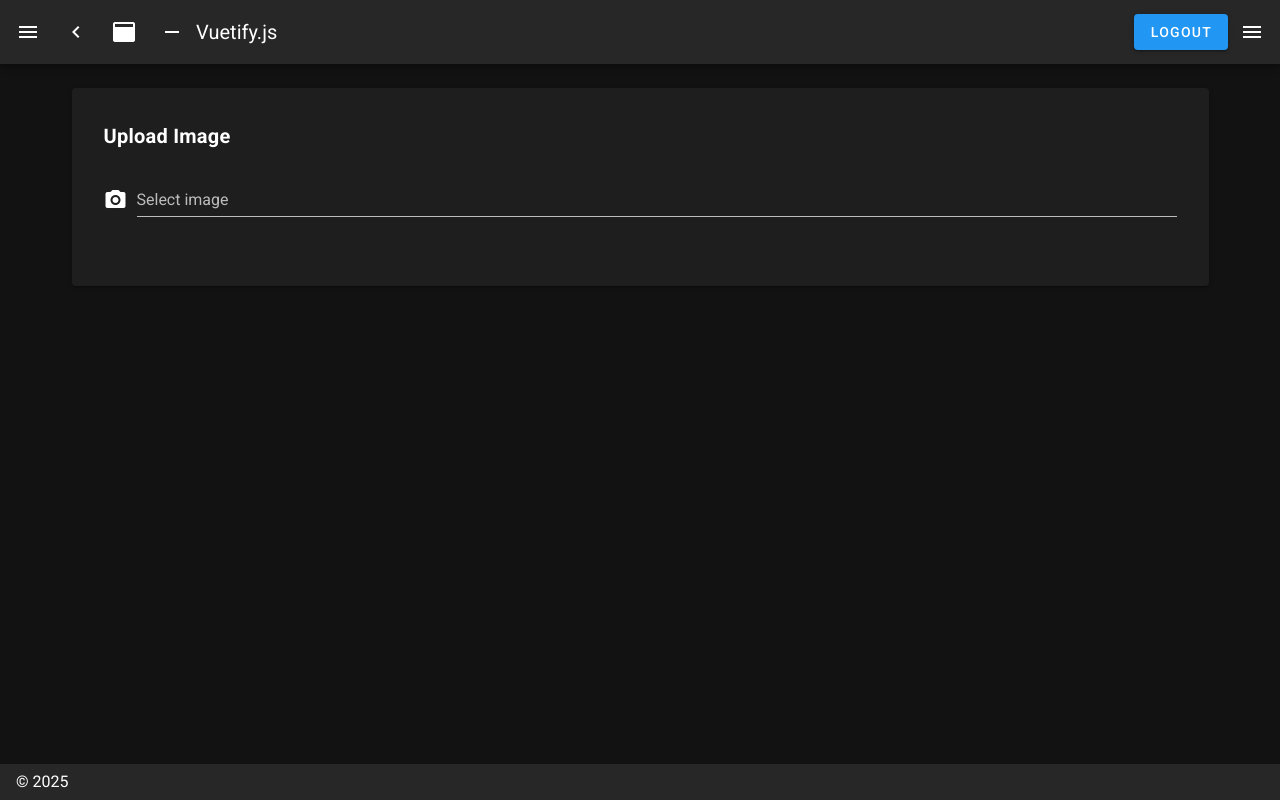
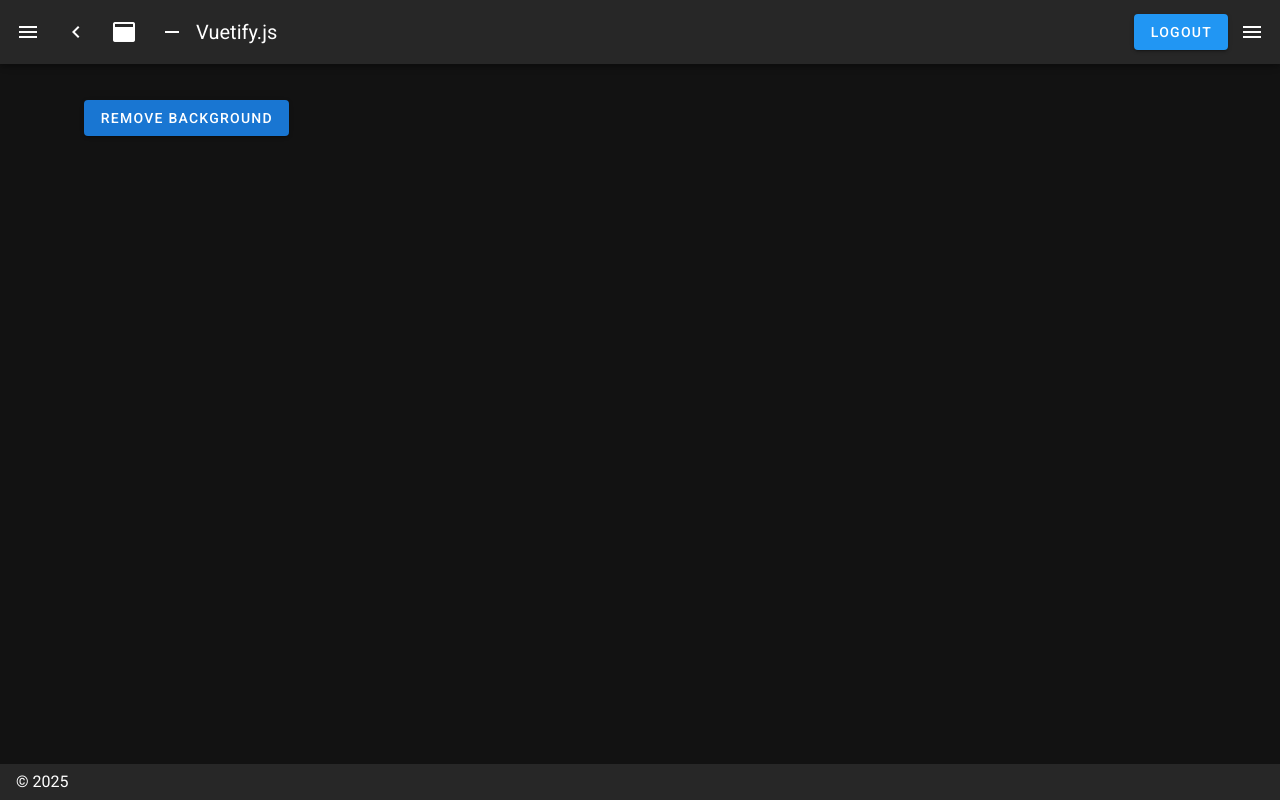
Before and after one commit to tatsuyyyaaa/finals-integ, a Nuxt app: page / in a window 1280 px wide. Built offline with nearby package versions, Linux system fonts and the light colour scheme.

Commit message:
bg update

```diff
--- /dev/null
+++ b/components/RemoveBgTest.vue
@@ -0,0 +1,74 @@
+<!-- components/RemoveBgTest.vue -->
+<template>
+  <v-container>
+    <v-btn color="primary" @click="removeBg">Remove Background</v-btn>
+
+    <v-progress-circular
+      v-if="loading"
+      indeterminate
+      color="primary"
+      class="my-4"
+    ></v-progress-circular>
+
+    <v-img
+      v-if="resultImage"
+      :src="resultImage"
+      max-width="500"
+      contain
+      class="my-4"
+    ></v-img>
+
+    <v-alert v-if="error" type="error" dismissible>
+      {{ error }}
+    </v-alert>
+  </v-container>
+</template>
+
+<script>
+import axios from 'axios'
+
+export default {
+  data() {
+    return {
+      resultImage: null,
+      loading: false,
+      error: null
+    }
+  },
+  methods: {
+    async removeBg() {
+      this.loading = true
+      this.error = null
+      this.resultImage = null
+
+      const formData = new FormData()
+      formData.append('image_url', 'https://www.remove.bg/example.jpg') // ✅ test image
+      formData.append('size', 'auto')
+
+      try {
+        const response = await axios.post(
+          'https://api.remove.bg/v1.0/removebg',
+          formData,
+          {
+            headers: {
+              'X-Api-Key': 'P4At48TEFkGFNsTwKozJF6Q1',
+              'Content-Type': 'multipart/form-data'
+            },
+            responseType: 'blob'
+          }
+        )
+
+        this.resultImage = URL.createObjectURL(response.data)
+      } catch (err) {
+        this.error =
+          err.response?.data?.errors?.[0]?.title ||
+          err.response?.data?.message ||
+          err.message
+        console.error('[Remove.bg Error]', err)
+      } finally {
+        this.loading = false
+      }
+    }
+  }
+}
+</script>
--- a/pages/index.vue
+++ b/pages/index.vue
@@ -1,132 +1,15 @@
 <template>
   <v-container>
-    <v-card class="pa-4" elevation="2">
-      <v-card-title>
-        <h3 class="text-h6 font-weight-bold">Upload Image</h3>
-      </v-card-title>
-
-      <v-card-text>
-        <v-file-input
-          v-model="imageFile"
-          accept="image/*"
-          label="Select image"
-          prepend-icon="mdi-camera"
-          :loading="loading"
-          @change="processImage"
-          :rules="[v => !v || v.size < 8000000 || 'Image size should be less than 8 MB']"
-        ></v-file-input>
-
-        <v-progress-linear
-          v-if="loading"
-          indeterminate
-          color="primary"
-          class="mb-4"
-        />
-
-        <v-row v-if="imageFile || resultImage" class="my-6">
-          <v-col cols="12" md="6">
-            <h4 class="mb-2">Original Image</h4>
-            <v-img
-              v-if="originalImageUrl"
-              :src="originalImageUrl"
-              max-height="400"
-              contain
-              class="rounded"
-            />
-          </v-col>
-
-          <v-col cols="12" md="6">
-            <h4 class="mb-2">Background Removed</h4>
-            <v-img
-              v-if="resultImage"
-              :src="resultImage"
-              max-height="400"
-              contain
-              class="rounded"
-            />
-          </v-col>
-        </v-row>
-
-        <div class="d-flex flex-wrap gap-2 mt-4">
-          <v-btn
-            v-if="resultImage"
-            color="primary"
-            @click="downloadImage"
-            :loading="loading"
-          >
-            <v-icon left>mdi-download</v-icon>
-            Download Result
-          </v-btn>
-
-          <v-btn
-            v-if="resultImage"
-            color="secondary"
-            @click="reset"
-          >
-            <v-icon left>mdi-refresh</v-icon>
-            Process Another
-          </v-btn>
-        </div>
-
-        <v-alert
-          v-if="error"
-          type="error"
-          class="mt-4"
-        >
-          {{ error }}
-        </v-alert>
-      </v-card-text>
-    </v-card>
+    <remove-bg-test />
   </v-container>
 </template>
 
 <script>
+import RemoveBgTest from '~/components/RemoveBgTest.vue'
+
 export default {
-  data: () => ({
-    imageFile: null,
-    resultImage: null,
-    originalImageUrl: null,
-    loading: false,
-    error: null
-  }),
-
-  methods: {
-    async processImage(file) {
-      if (!file) return;
-      this.loading = true;
-      this.error = null;
-      this.originalImageUrl = URL.createObjectURL(file);
-
-      try {
-        this.resultImage = await this.$removeBg(file); // 🔥 uses your plugin
-      } catch (err) {
-        this.error = err.message || 'Failed to remove background';
-      } finally {
-        this.loading = false;
-      }
-    },
-
-    downloadImage() {
-      const link = document.createElement('a');
-      link.href = this.resultImage;
-      link.download = `bg-removed-${Date.now()}.png`;
-      document.body.appendChild(link);
-      link.click();
-      document.body.removeChild(link);
-    },
-
-    reset() {
-      this.imageFile = null;
-      this.resultImage = null;
-      this.originalImageUrl = null;
-      this.error = null;
-    }
+  components: {
+    RemoveBgTest
   }
-};
+}
 </script>
-
-<style scoped>
-.gap-2 {
-  gap: 8px;
-}
-</style>
--- a/plugins/removeBgApi.client.js
+++ b/plugins/removeBgApi.client.js
@@ -1,4 +1,4 @@
-export default ({ $axios, $config }, inject) => {
+export default ({ $axios }, inject) => {
   const removeBg = async (imageFile) => {
     const formData = new FormData();
     formData.append('image_file', imageFile);
@@ -10,7 +10,8 @@ export default ({ $axios, $config }, inject) => {
         formData,
         {
           headers: {
-            'X-Api-Key': $config.removeBgApiKey,
+            // ✅ Directly include your API key here
+            'X-Api-Key': 'P4At48TEFkGFNsTwKozJF6Q1',
             'Content-Type': 'multipart/form-data'
           },
           responseType: 'blob'
```
